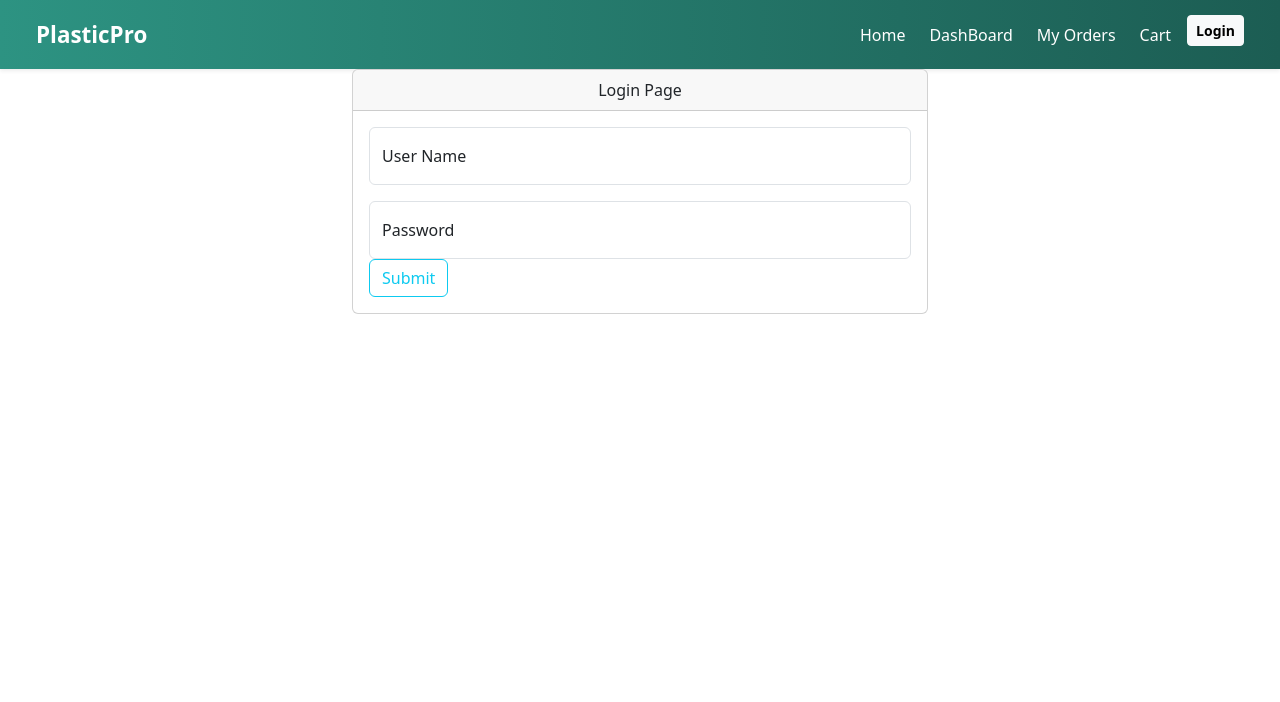
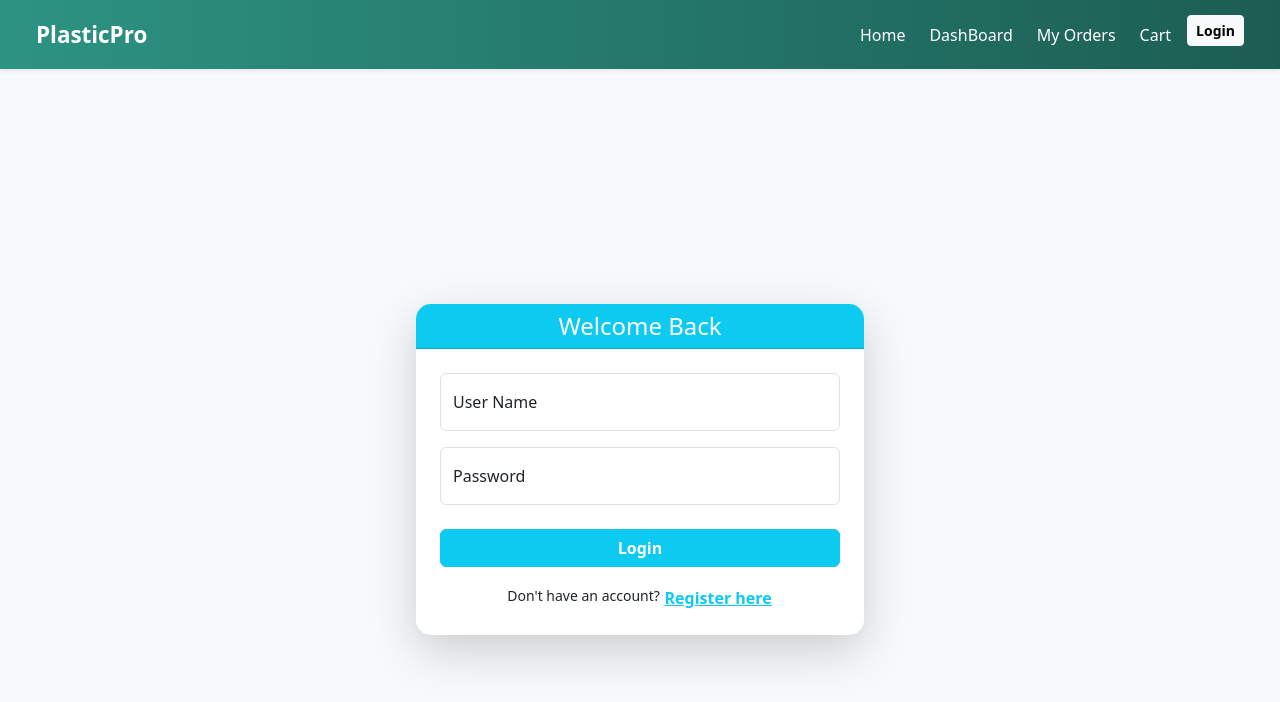
Before and after one commit to code-dominic/Ecommers, a React (Vite) app in the folder frontend/: page /login in a window 1280 px wide. Shown: the top 702 px of the page. Built offline with nearby package versions, Linux system fonts and the light colour scheme.

Commit message:
changed login form

```diff
--- /dev/null
+++ b/frontend/src/AdminPages/PickupPage.jsx
@@ -0,0 +1,13 @@
+
+
+function PickupPage(){
+
+    return(
+        <>
+        <h1>Pickup Page</h1>
+        <h2>Work in progress</h2>
+        </>
+    );
+}
+
+export default PickupPage;
--- /dev/null
+++ b/frontend/src/AdminPages/ReturnPage.jsx
@@ -0,0 +1,14 @@
+
+
+function ReturnPage(){
+
+    return(
+        <>
+        <h1>Return Page</h1>
+        <h2>work in progress</h2>
+        </>
+    );
+
+}
+
+export default ReturnPage;
--- /dev/null
+++ b/frontend/src/AdminPages/Sales.jsx
@@ -0,0 +1,13 @@
+
+
+function Sales(){
+
+    return(
+        <>
+        <h1>Sales Page</h1>
+        <h2>Work in progress</h2>
+        </>
+    );
+}
+
+export default Sales;
--- a/frontend/src/pages/FormElement.jsx
+++ b/frontend/src/pages/FormElement.jsx
@@ -194,7 +194,7 @@ const FormElement = () => {
                     </div>
                   </div>
 
-                  <div className="mb-3">
+                  {/* <div className="mb-3">
                     <label htmlFor="productImage" className="form-label fw-bold">
                       Product Image URL
                     </label>
@@ -207,7 +207,7 @@ const FormElement = () => {
                       onChange={handleProductChange}
                       className="form-control"
                     />
-                  </div>
+                  </div> */}
                   <div className="mb-3">
                     <label htmlFor="productImage" className="form-label fw-bold">
                       Product Image
--- a/frontend/src/pages/Login.jsx
+++ b/frontend/src/pages/Login.jsx
@@ -2,9 +2,7 @@ import axios from "axios";
 import { useState, useEffect } from "react";
 import { useNavigate } from "react-router-dom";
 
-
-const  BackendUrl = import.meta.env.VITE_APP_BackendUrl;
-
+const BackendUrl = import.meta.env.VITE_APP_BackendUrl;
 
 function Login({ token, setToken }) {
     const navigate = useNavigate();
@@ -12,11 +10,11 @@ function Login({ token, setToken }) {
     const [username, setUsername] = useState("");
     const [password, setPassword] = useState("");
 
-    // useEffect(() => {
-    //     if (token) {
-    //         navigate('/');
-    //     }
-    // }, [token, navigate]);
+    useEffect(() => {
+        if (token) {
+            navigate('/');
+        }
+    }, [token, navigate]);
 
     const handleSubmit = async () => {
         try {
@@ -24,17 +22,19 @@ function Login({ token, setToken }) {
             console.log("Received token:", res.data.token);
             setToken(res.data.token);
         } catch (error) {
-            console.error("Login failed:", error.response?.data || error.message);
+            const message = error.response?.data?.message || "Login failed!";
+            alert(message);
+            console.error("Login failed:", message);
         }
     };
 
     return (
-        <div className="container-fluid" style={{ display: "flex", justifyContent: "center", alignContent: "center" }}>
-            <div className="card" style={{ width: "36rem" }}>
-                <div className="card-header" style={{ textAlign: "center" }}>
-                    Login Page
+        <div className="container-fluid d-flex justify-content-center align-items-center vh-100 bg-light">
+            <div className="card shadow-lg border-0" style={{ width: "28rem", borderRadius: "15px" }}>
+                <div className="card-header text-center bg-info text-white" style={{ borderTopLeftRadius: "15px", borderTopRightRadius: "15px" }}>
+                    <h4 className="mb-0">Welcome Back</h4>
                 </div>
-                <div className="card-body">
+                <div className="card-body p-4">
                     <div className="form-floating mb-3">
                         <input
                             type="text"
@@ -46,7 +46,7 @@ function Login({ token, setToken }) {
                         />
                         <label htmlFor="floatingUsername">User Name</label>
                     </div>
-                    <div className="form-floating">
+                    <div className="form-floating mb-4">
                         <input
                             type="password"
                             className="form-control"
@@ -57,7 +57,27 @@ function Login({ token, setToken }) {
                         />
                         <label htmlFor="floatingPassword">Password</label>
                     </div>
-                    <button type="button" className="btn btn-outline-info" onClick={handleSubmit}>Submit</button>
+
+                    <button
+                        type="button"
+                        className="btn btn-info w-100 text-white fw-bold"
+                        onClick={handleSubmit}
+                    >
+                        Login
+                    </button>
+
+                    <div className="text-center mt-3">
+                        <small>
+                            Don't have an account?{" "}
+                            <button
+                                type="button"
+                                className="btn btn-link p-0 text-info fw-semibold"
+                                onClick={() => navigate("/register")}
+                            >
+                                Register here
+                            </button>
+                        </small>
+                    </div>
                 </div>
             </div>
         </div>
--- a/frontend/src/pages/Register.jsx
+++ b/frontend/src/pages/Register.jsx
@@ -1,62 +1,97 @@
 import axios from "axios";
-import { useState , useEffect} from "react";
+import { useState, useEffect } from "react";
 import { useNavigate } from "react-router-dom";
 
-const  BackendUrl = import.meta.env.VITE_APP_BackendUrl;
+const BackendUrl = import.meta.env.VITE_APP_BackendUrl;
 
-function Register( {token , setToken}) {
-
+function Register({ token, setToken }) {
     const navigate = useNavigate();
 
-    const [username , setUserName] = useState("");
-    const [email , setEmail] = useState("");
-    const [password , setPassword] = useState("");
+    const [username, setUserName] = useState("");
+    const [email, setEmail] = useState("");
+    const [password, setPassword] = useState("");
 
-     useEffect(() => {
-            if (token) {
-                navigate('/');
-            }
-        }, [token, navigate]);
+    useEffect(() => {
+        if (token) {
+            navigate('/');
+        }
+    }, [token, navigate]);
 
-
-    const handleSubmit = async() =>{
-        try{
-            const res = await axios.post(`${BackendUrl}/users/register` , {username , email , password});
-            console.log(res.data.token);
+    const handleSubmit = async () => {
+        try {
+            const res = await axios.post(`${BackendUrl}/users/register`, { username, email, password });
+            console.log("Received token:", res.data.token);
             setToken(res.data.token);
-
-        }catch(error){
-            console.error("There is some problem:" , error);
+        } catch (error) {
+            const message = error.response?.data?.message || "Registration failed!";
+            alert(message);
+            console.error("There is some problem:", message);
         }
-
-
-    }
+    };
 
     return (
-        <div className="container-fluid" style={{
-            display: "flex",
-            justifyContent: "center",
-            alignContent: "center"
-        }}>
-            <div className="card" style={{ width: "36rem" }}>
-                <div className="card-header" style={{ textAlign: "center" }}>
-                    register Page
+        <div
+            className="container-fluid d-flex justify-content-center align-items-center vh-100 bg-light"
+        >
+            <div className="card shadow-lg border-0" style={{ width: "28rem", borderRadius: "15px" }}>
+                <div className="card-header text-center bg-info text-white" style={{ borderTopLeftRadius: "15px", borderTopRightRadius: "15px" }}>
+                    <h4 className="mb-0">Create an Account</h4>
                 </div>
-                <div className="card-body">
+                <div className="card-body p-4">
                     <div className="form-floating mb-3">
-                        <input type="text" className="form-control" id="floatingUsername" placeholder="User Name" value={username} onChange={(e)=> setUserName(e.target.value)}/>
+                        <input
+                            type="text"
+                            className="form-control"
+                            id="floatingUsername"
+                            placeholder="User Name"
+                            value={username}
+                            onChange={(e) => setUserName(e.target.value)}
+                        />
                         <label htmlFor="floatingUsername">User Name</label>
                     </div>
                     <div className="form-floating mb-3">
-                        <input type="email" className="form-control" id="floatingEmail" placeholder="name@example.com" value={email} onChange={(e)=> setEmail(e.target.value)}/>
-                        <label htmlFor="floatingEmail">Email address</label>
+                        <input
+                            type="email"
+                            className="form-control"
+                            id="floatingEmail"
+                            placeholder="name@example.com"
+                            value={email}
+                            onChange={(e) => setEmail(e.target.value)}
+                        />
+                        <label htmlFor="floatingEmail">Email Address</label>
                     </div>
-                    <div className="form-floating">
-                        <input type="password" className="form-control" id="floatingPassword" placeholder="Password" value={password} onChange={(e)=> setPassword(e.target.value) } />
+                    <div className="form-floating mb-4">
+                        <input
+                            type="password"
+                            className="form-control"
+                            id="floatingPassword"
+                            placeholder="Password"
+                            value={password}
+                            onChange={(e) => setPassword(e.target.value)}
+                        />
                         <label htmlFor="floatingPassword">Password</label>
                     </div>
 
-                    <button type="button" class="btn btn-outline-info" onClick={handleSubmit}>Submit</button>
+                    <button
+                        type="button"
+                        className="btn btn-info w-100 text-white fw-bold"
+                        onClick={handleSubmit}
+                    >
+                        Register
+                    </button>
+
+                    <div className="text-center mt-3">
+                        <small>
+                            Already have an account?{" "}
+                            <button
+                                type="button"
+                                className="btn btn-link p-0 text-info fw-semibold"
+                                onClick={() => navigate("/login")}
+                            >
+                                Login here
+                            </button>
+                        </small>
+                    </div>
                 </div>
             </div>
         </div>
```
Also changed, not shown: frontend/src/App.jsx (+9 -0 lines), frontend/src/pages/Products/Product.jsx (+4 -4 lines), 2 other files (tests, documents, lock files or other folders).
